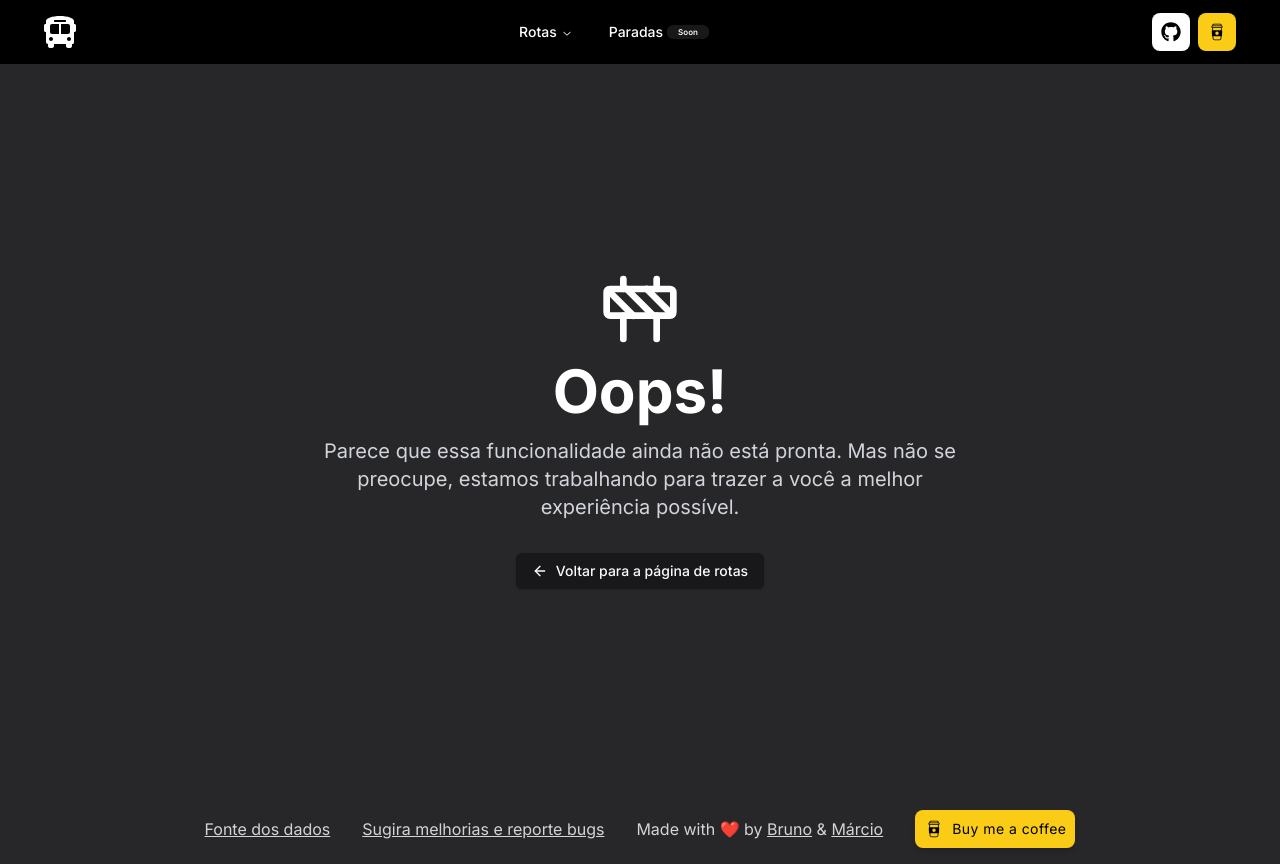
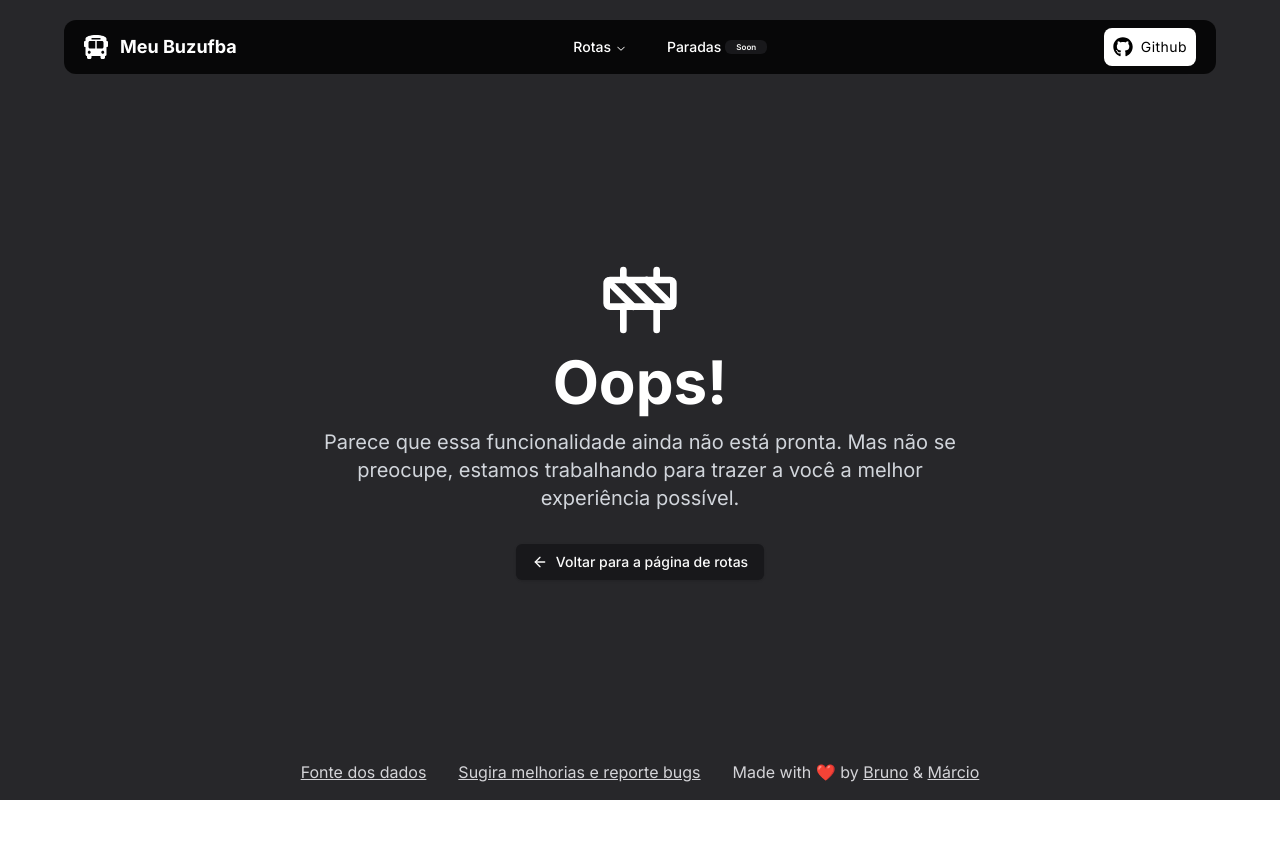
Before and after one commit to brnocorreia/meu-buzufba, a Next.js app: page /paradas in a window 1280 px wide. After the commit the page ends 800 px from the top, so only its background shows below. Built offline with nearby package versions, Linux system fonts and the light colour scheme.

Commit message:
feat: revamp of app header (#9)

```diff
--- a/src/app/(auth)/layout.tsx
+++ b/src/app/(auth)/layout.tsx
@@ -9,7 +9,7 @@ export default function AuthLayout({
     <>
       <Header isSimple />
       <main>
-        <div className="h-screen flex flex-col items-center justify-center px-3 bg-zinc-800">
+        <div className="h-screen pt-24 flex flex-col items-center justify-center px-3 bg-zinc-800">
           {children}
         </div>
       </main>
--- a/src/app/(private)/layout.tsx
+++ b/src/app/(private)/layout.tsx
@@ -8,7 +8,7 @@ export default function AdminLayout({
   return (
     <>
       <Header />
-      {children}
+      <div className="pt-24">{children}</div>
     </>
   );
 }
--- a/src/app/(public)/layout.tsx
+++ b/src/app/(public)/layout.tsx
@@ -8,7 +8,7 @@ export default function PublicLayout({
   return (
     <>
       <Header />
-      {children}
+      <div>{children}</div>
     </>
   );
 }
--- a/src/components/footer/index.tsx
+++ b/src/components/footer/index.tsx
@@ -47,11 +47,6 @@ export default function Footer() {
             Márcio
           </Link>
         </p>
-
-        <DonateButton
-          donateUrl="https://buymeacoffee.com/meubuzufba"
-          message="Buy me a coffee"
-        />
       </div>
     </footer>
   );
--- a/src/components/header/index.tsx
+++ b/src/components/header/index.tsx
@@ -5,6 +5,10 @@ import DonateButton from "@/components/donate-button";
 import { useRouter } from "next/navigation";
 import { HeaderNavigationMenu } from "@/components/header/navigation-menu";
 import GithubButton from "@/components/github-button";
+import { useState, useEffect } from "react";
+import { cn } from "@/lib/utils";
+import { BusFront, MapPin, Menu, X } from "lucide-react";
+import { VisuallyHidden } from "@/components/ui/visually-hidden";
 
 interface HeaderProps {
   isSimple?: boolean;
@@ -12,42 +16,148 @@ interface HeaderProps {
 
 export default function Header({ isSimple = false }: HeaderProps) {
   const router = useRouter();
+  const [scrolled, setScrolled] = useState(false);
+  const [isOpen, setIsOpen] = useState(false);
 
   const handleHomeNavigation = () => {
     router.push("/");
   };
 
+  useEffect(() => {
+    const handleScroll = () => {
+      const isScrolled = window.scrollY > 20;
+      if (isScrolled !== scrolled) {
+        setScrolled(isScrolled);
+      }
+    };
+
+    window.addEventListener("scroll", handleScroll);
+    return () => {
+      window.removeEventListener("scroll", handleScroll);
+    };
+  }, [scrolled]);
+
+  // Add effect to prevent scrolling when menu is open
+  useEffect(() => {
+    if (isOpen) {
+      document.body.style.overflow = "hidden";
+    } else {
+      document.body.style.overflow = "";
+    }
+    return () => {
+      document.body.style.overflow = "";
+    };
+  }, [isOpen]);
+
   return (
-    <header className="bg-black h-16 px-3 py-2 flex items-center justify-center">
-      <div className="flex flex-1 items-center justify-between w-full h-full max-w-7xl sm:px-6 lg:px-8">
-        {isSimple ? (
-          <>
-            <div
-              className="flex items-center cursor-pointer gap-3"
+    <>
+      {/* Backdrop overlay when menu is open */}
+      {isOpen && (
+        <div
+          className="fixed inset-0 bg-black/60 backdrop-blur-sm z-40 md:hidden transition-opacity duration-300"
+          onClick={() => setIsOpen(false)}
+        />
+      )}
+
+      <div className="fixed top-0 left-0 right-0 z-50 flex items-center justify-center px-3 py-5 bg-transparent">
+        <header
+          className={cn(
+            "w-full max-w-6xl rounded-xl transition-all duration-300 flex flex-col",
+            scrolled
+              ? "bg-black/80 backdrop-blur-lg shadow-lg border-white/10"
+              : "bg-black/80 backdrop-blur-sm",
+            isOpen && "bg-black/90 backdrop-blur-xl"
+          )}
+        >
+          <div className="flex items-center justify-between px-5 py-2">
+            <button
+              className="flex items-center cursor-pointer gap-3 transition-transform"
               onClick={handleHomeNavigation}
+              aria-label="Go to homepage"
             >
-              <FaBusAlt className="w-8 h-8 text-white text-2xl" />
-              <span className="text-white text-xl font-bold">Meu Buzufba</span>
+              <FaBusAlt className="w-6 h-6 text-white text-2xl transition-all duration-300" />
+              <span className="text-white font-bold transition-all duration-300 text-lg">
+                Meu Buzufba
+              </span>
+            </button>
+
+            {/* Desktop Navigation - Centered */}
+            <div className="hidden md:flex flex-1 items-center justify-center">
+              {!isSimple && <HeaderNavigationMenu />}
             </div>
-            <GithubButton githubUrl="https://github.com/brnocorreia/meu-buzufba" />
-          </>
-        ) : (
-          <>
-            <FaBusAlt
-              className="w-8 h-8 text-white text-2xl cursor-pointer"
-              onClick={handleHomeNavigation}
-            />
-            <HeaderNavigationMenu />
-            <div className="flex items-center gap-2">
-              <GithubButton githubUrl="https://github.com/brnocorreia/meu-buzufba" />
-              <DonateButton
-                donateUrl="https://buymeacoffee.com/meubuzufba"
-                variant="small"
+
+            {/* Right-aligned actions */}
+            <div className="hidden md:flex items-center">
+              <GithubButton
+                githubUrl="https://github.com/brnocorreia/meu-buzufba"
+                message="Github"
               />
             </div>
-          </>
-        )}
+
+            {/* Mobile Navigation Toggle */}
+            <div className="md:hidden">
+              <button
+                className="text-white p-2 rounded-xl hover:bg-white/10 transition-colors z-50"
+                aria-label={
+                  isOpen ? "Close navigation menu" : "Open navigation menu"
+                }
+                onClick={() => setIsOpen(!isOpen)}
+              >
+                {isOpen ? (
+                  <X className="h-6 w-6" />
+                ) : (
+                  <Menu className="h-6 w-6" />
+                )}
+              </button>
+            </div>
+          </div>
+
+          {/* Mobile Navigation Menu */}
+          {isOpen && (
+            <div className="md:hidden px-5 pb-5 animate-in fade-in  duration-300">
+              <div className="flex flex-col gap-6 mt-4">
+                {!isSimple && (
+                  <nav aria-label="Mobile navigation">
+                    <ul className="flex flex-col gap-4">
+                      <li>
+                        <a
+                          href="/rotas"
+                          className="flex flex-row items-center gap-3 text-lg font-medium text-white hover:text-zinc-200 transition-colors  rounded-xl"
+                          onClick={() => setIsOpen(false)}
+                        >
+                          <BusFront className="h-5 w-5" />
+                          Rotas
+                        </a>
+                      </li>
+                      <li>
+                        <a
+                          href="/paradas"
+                          className="text-lg font-medium text-white hover:text-zinc-200 transition-colors flex items-center gap-2  rounded-xl"
+                          onClick={() => setIsOpen(false)}
+                        >
+                          <div className="flex flex-row items-center gap-3">
+                            <MapPin className="h-5 w-5" />
+                            Paradas
+                          </div>
+                          <span className="text-xs bg-white/10 px-2 py-0.5 rounded-full">
+                            Soon
+                          </span>
+                        </a>
+                      </li>
+                    </ul>
+                  </nav>
+                )}
+                <div className="mt-4 self-start">
+                  <GithubButton
+                    githubUrl="https://github.com/brnocorreia/meu-buzufba"
+                    message="Github"
+                  />
+                </div>
+              </div>
+            </div>
+          )}
+        </header>
       </div>
-    </header>
+    </>
   );
 }
--- a/src/components/header/navigation-menu/index.tsx
+++ b/src/components/header/navigation-menu/index.tsx
@@ -18,10 +18,10 @@ export function HeaderNavigationMenu() {
   const routes = getAllRoutes();
 
   return (
-    <NavigationMenu>
-      <NavigationMenuList>
+    <NavigationMenu className="mx-auto">
+      <NavigationMenuList className="gap-1">
         <NavigationMenuItem>
-          <NavigationMenuTrigger className="text-white hover:text-white bg-transparent">
+          <NavigationMenuTrigger className="text-white hover:text-white bg-transparent hover:bg-zinc-900">
             Rotas
           </NavigationMenuTrigger>
           <NavigationMenuContent>
@@ -52,7 +52,7 @@ export function HeaderNavigationMenu() {
             <NavigationMenuLink
               className={cn(
                 navigationMenuTriggerStyle(),
-                "text-white hover:text-white bg-transparent hover:bg-transparent gap-1"
+                "text-white hover:text-white hover:bg-zinc-900 bg-transparent gap-1"
               )}
             >
               Paradas
--- a/src/components/header/navigation-menu/navigation-menu-item.tsx
+++ b/src/components/header/navigation-menu/navigation-menu-item.tsx
@@ -15,6 +15,7 @@ export const NavigationMenuListItem = React.forwardRef<
             "block select-none space-y-1 rounded-md p-3 leading-none no-underline outline-none transition-colors hover:bg-accent hover:text-accent-foreground focus:bg-accent focus:text-accent-foreground",
             className
           )}
+          aria-label={`Navigate to ${title}`}
           {...props}
         >
           <div className="text-sm font-medium leading-none">{title}</div>
--- a/src/components/page/page-content.tsx
+++ b/src/components/page/page-content.tsx
@@ -6,7 +6,7 @@ interface PageContentProps {
 
 export default function PageContent({ children }: PageContentProps) {
   return (
-    <div className="flex flex-col min-h-screen min-w-screen w-full h-full px-3 items-center bg-pattern bg-no-repeat bg-center justify-center bg-zinc-800">
+    <div className="flex flex-col min-h-screen min-w-screen w-full h-full px-3 items-center bg-pattern bg-no-repeat bg-center justify-center bg-zinc-800 pt-24">
       <main className="flex flex-col justify-center items-center flex-grow max-w-[1300px] min-w-screen">
         {children}
       </main>
--- a/src/components/route-details-popup/index.tsx
+++ b/src/components/route-details-popup/index.tsx
@@ -28,7 +28,7 @@ export default function RouteDetailsPopup({ route }: RouteDetailsPopupProps) {
       <DialogTrigger asChild>
         <Button className="w-full">Ver mais detalhes</Button>
       </DialogTrigger>
-      <DialogContent className="flex flex-col w-[100dvw] h-[100dvh] md:w-[40vw] md:h-[auto] md:max-w-[40vw] md:max-h-[auto] p-2 lg:p-4 overflow-y-auto justify-between">
+      <DialogContent className="flex flex-col rounded-xl w-[95dvw] h-[95dvh] md:w-[50vw] md:h-[auto] md:max-w-[50vw] md:max-h-[auto] p-2 lg:p-4 overflow-y-auto justify-between">
         <div className="flex flex-col gap-y-4">
           <DialogHeader className="flex flex-row w-full text-2xl font-bold items-center justify-between space-x-2">
             <DialogTitle className="text-2xl font-bold">
--- /dev/null
+++ b/src/components/ui/visually-hidden.tsx
@@ -0,0 +1,23 @@
+import { cn } from "@/lib/utils";
+import React from "react";
+
+interface VisuallyHiddenProps extends React.HTMLAttributes<HTMLSpanElement> {}
+
+const VisuallyHidden = React.forwardRef<HTMLSpanElement, VisuallyHiddenProps>(
+  ({ className, ...props }, ref) => {
+    return (
+      <span
+        ref={ref}
+        className={cn(
+          "absolute w-[1px] h-[1px] p-0 -m-[1px] overflow-hidden clip-[rect(0,0,0,0)] whitespace-nowrap border-0",
+          className
+        )}
+        {...props}
+      />
+    );
+  }
+);
+
+VisuallyHidden.displayName = "VisuallyHidden";
+
+export { VisuallyHidden };
```
Also changed, not shown: src/components/ui/sheet.tsx (added, +142 -0 lines).
